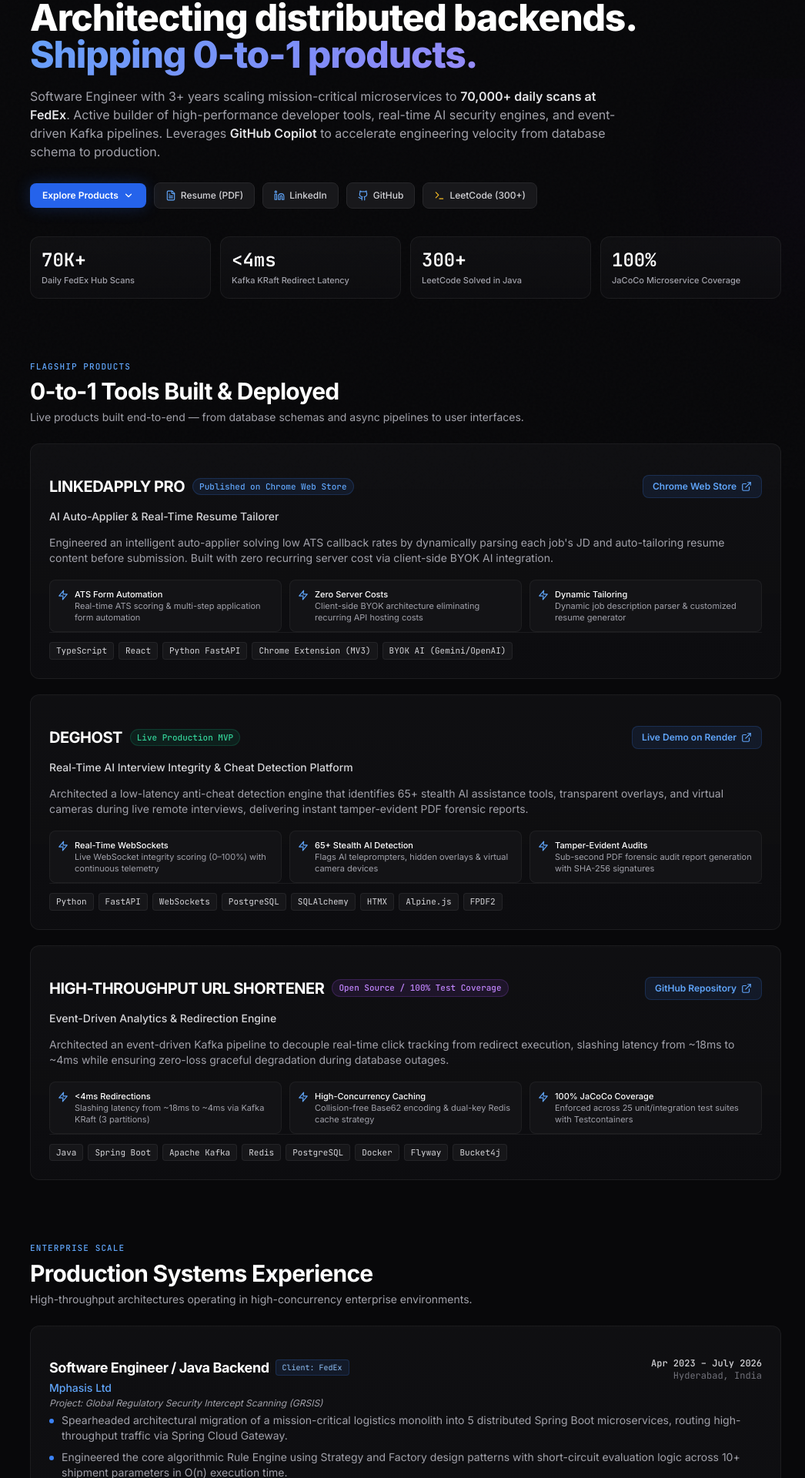
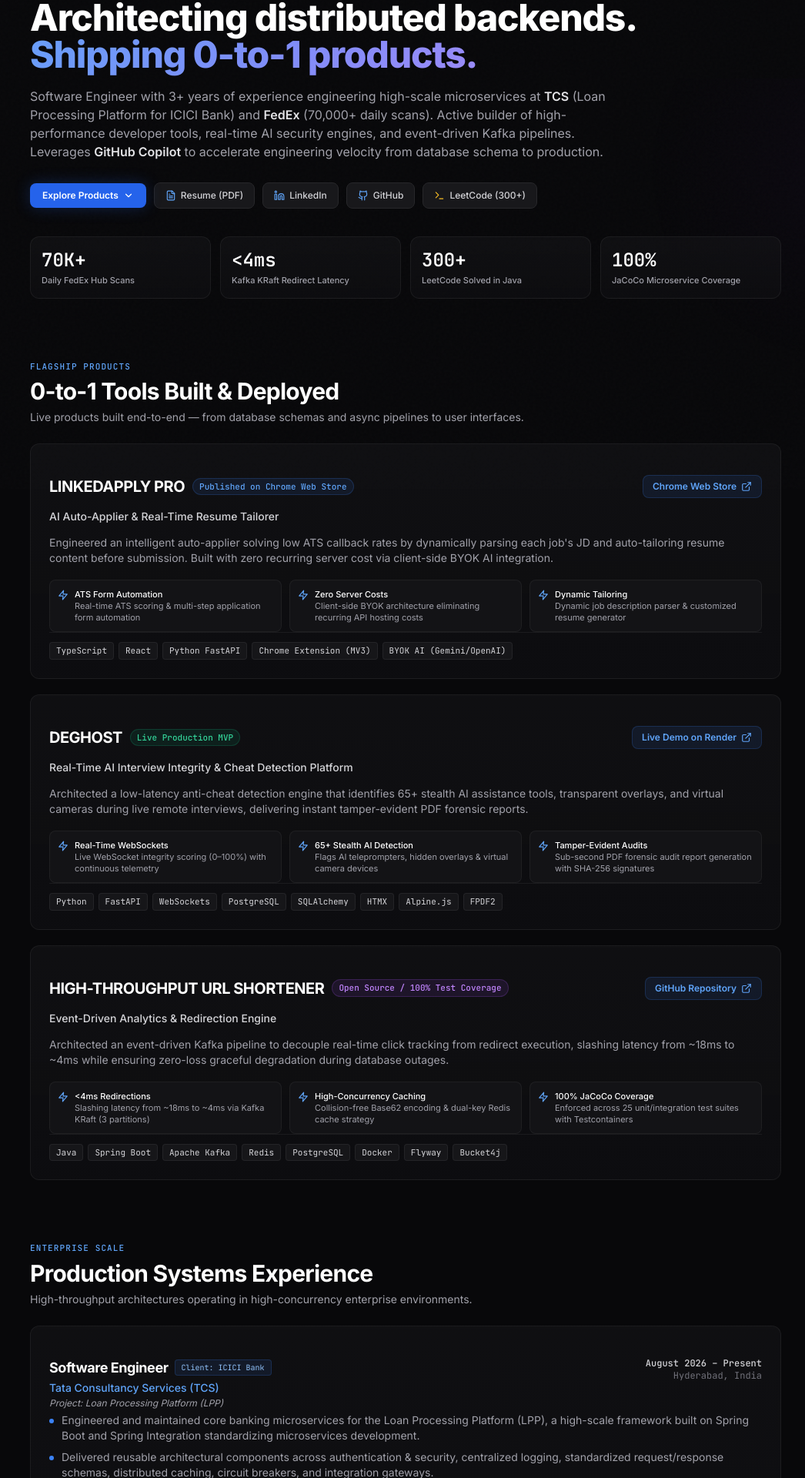
Before and after one commit to naamsanamone/DeveloperPortfolio, a React (Vite) app: page / in a window 1280 px wide. Shown: the part 165-2085 px from the top of the page at 77% size, without its empty margins (113-1159 px from the left). Built offline with nearby package versions, Linux system fonts and the light colour scheme.

Commit message:
feat: Add TCS current job (LPP, ICICI Bank), update Mphasis to Associate Software Engineer, update 2-page resume

```diff
--- a/index.html
+++ b/index.html
@@ -7,10 +7,10 @@
     <!-- Primary Meta Tags -->
     <title>Sai Venkat | Systems & Product Engineer — Java, Distributed Systems, Kafka</title>
     <meta name="title" content="Sai Venkat | Systems & Product Engineer — Java, Distributed Systems, Kafka" />
-    <meta name="description" content="Product-Minded Systems Engineer scaling distributed backends to 70,000+ daily scans at FedEx. Builder of LinkedApply Pro (Chrome Web Store), DeGhost (AI Interview Integrity), and high-throughput Kafka pipelines. Java, Spring Boot, React, FastAPI." />
+    <meta name="description" content="Product-Minded Systems Engineer building scalable microservices at TCS (Loan Processing Platform for ICICI Bank) and FedEx (70,000+ daily scans). Builder of LinkedApply Pro (Chrome Web Store), DeGhost (AI Interview Integrity), and high-throughput Kafka pipelines. Java, Spring Boot, React, FastAPI." />
     <meta name="author" content="Sanamreddy Sai Venkata Reddy" />
     <meta name="robots" content="index, follow" />
-    <meta name="keywords" content="Sai Venkat, Software Engineer, Java Developer, Spring Boot, Apache Kafka, Distributed Systems, Microservices, FastAPI, React, Full Stack Developer, FedEx, Systems Engineer, Backend Developer, Product Engineer, Chrome Extension, DeGhost, LinkedApply Pro, Portfolio" />
+    <meta name="keywords" content="Sai Venkat, Software Engineer, Java Developer, Spring Boot, Spring Integration, Apache Kafka, Distributed Systems, Microservices, FastAPI, React, Full Stack Developer, TCS, Tata Consultancy Services, ICICI Bank, Loan Processing Platform, FedEx, Systems Engineer, Backend Developer, Product Engineer, Chrome Extension, DeGhost, LinkedApply Pro, Portfolio" />
     <meta name="theme-color" content="#08080a" />
     <meta name="apple-mobile-web-app-status-bar-style" content="black-translucent" />
     <meta name="color-scheme" content="dark" />
@@ -20,7 +20,7 @@
     <meta property="og:type" content="website" />
     <meta property="og:url" content="https://developer-portfolio-sai.vercel.app/" />
     <meta property="og:title" content="Sai Venkat | Systems & Product Engineer" />
-    <meta property="og:description" content="Software Engineer scaling distributed backends to 70k+ daily transactions & shipping 0-to-1 AI products. Java, Spring Boot, Kafka, FastAPI, React." />
+    <meta property="og:description" content="Software Engineer engineering high-scale microservices at TCS (ICICI Bank) & FedEx (70k+ scans). Java, Spring Boot, Kafka, FastAPI, React." />
     <meta property="og:image" content="https://developer-portfolio-sai.vercel.app/og-preview.png" />
     <meta property="og:image:width" content="1200" />
     <meta property="og:image:height" content="630" />
@@ -31,7 +31,7 @@
     <meta name="twitter:card" content="summary_large_image" />
     <meta name="twitter:url" content="https://developer-portfolio-sai.vercel.app/" />
     <meta name="twitter:title" content="Sai Venkat | Systems & Product Engineer" />
-    <meta name="twitter:description" content="Software Engineer scaling distributed backends to 70k+ daily transactions & shipping 0-to-1 AI products." />
+    <meta name="twitter:description" content="Software Engineer engineering high-scale microservices at TCS (ICICI Bank) & FedEx (70k+ scans)." />
     <meta name="twitter:image" content="https://developer-portfolio-sai.vercel.app/og-preview.png" />
 
     <!-- Favicon -->
@@ -48,7 +48,7 @@
         "name": "Sanamreddy Sai Venkata Reddy",
         "alternateName": "Sai Venkat",
         "jobTitle": "Systems & Product Engineer",
-        "description": "Software Engineer with 3+ years scaling mission-critical microservices to 70,000+ daily scans at FedEx. Active builder of high-performance developer tools, real-time AI security engines, and event-driven Kafka pipelines.",
+        "description": "Software Engineer with 3+ years experience engineering scalable microservices at TCS (Loan Processing Platform for ICICI Bank) and FedEx (70,000+ daily scans). Active builder of high-performance developer tools, real-time AI security engines, and event-driven Kafka pipelines.",
         "url": "https://developer-portfolio-sai.vercel.app",
         "email": "sanamreddysaivenkatareddy@gmail.com",
         "sameAs": [
@@ -57,16 +57,23 @@
           "https://leetcode.com/u/sanamsai/"
         ],
         "knowsAbout": [
-          "Java", "Spring Boot", "Apache Kafka", "Redis", "Distributed Systems",
+          "Java", "Spring Boot", "Spring Integration", "Apache Kafka", "Redis", "Distributed Systems",
           "Microservices", "Python", "FastAPI", "React", "TypeScript",
           "PostgreSQL", "Docker", "AWS", "Event-Driven Architecture",
           "GitHub Copilot", "Chrome Extensions"
         ],
-        "worksFor": {
-          "@type": "Organization",
-          "name": "Mphasis Ltd",
-          "description": "Client: FedEx — Global Regulatory Security Intercept Scanning (GRSIS)"
-        },
+        "worksFor": [
+          {
+            "@type": "Organization",
+            "name": "Tata Consultancy Services (TCS)",
+            "description": "Client: ICICI Bank — Loan Processing Platform (LPP)"
+          },
+          {
+            "@type": "Organization",
+            "name": "Mphasis Ltd",
+            "description": "Client: FedEx — Global Regulatory Security Intercept Scanning (GRSIS)"
+          }
+        ],
         "alumniOf": {
           "@type": "EducationalOrganization",
           "name": "Pondicherry University"
--- a/src/App.tsx
+++ b/src/App.tsx
@@ -12,10 +12,8 @@
   Boxes,
   Sparkles,
   Terminal,
-  Award,
   FileText,
   ShieldCheck,
-  Activity,
   ChevronDown,
   ArrowUp
 } from 'lucide-react';
@@ -179,7 +177,22 @@
 
   const enterpriseExp = [
     {
-      role: "Software Engineer / Java Backend",
+      role: "Software Engineer",
+      company: "Tata Consultancy Services (TCS)",
+      client: "Client: ICICI Bank",
+      project: "Loan Processing Platform (LPP)",
+      period: "August 2026 – Present",
+      location: "Hyderabad, India",
+      points: [
+        "Engineered and maintained core banking microservices for the Loan Processing Platform (LPP), a high-scale framework built on Spring Boot and Spring Integration standardizing microservices development.",
+        "Delivered reusable architectural components across authentication & security, centralized logging, standardized request/response schemas, distributed caching, circuit breakers, and integration gateways.",
+        "Built core business logic and relational database operations for the KYC (Know Your Customer) microservice for client ICICI Bank, powering automated customer onboarding, verification, underwriting, and disbursement workflows.",
+        "Integrated critical external and enterprise interfaces including Business Rule Engine (BRE), CIBIL credit scoring, Document Management System (DMS), and core banking systems via fault-tolerant REST APIs."
+      ],
+      tech: ["Java", "Spring Boot", "Spring Integration", "Microservices", "REST APIs", "Redis", "Resilience4j", "PostgreSQL", "Docker", "BRE", "CIBIL", "DMS"]
+    },
+    {
+      role: "Associate Software Engineer",
       company: "Mphasis Ltd",
       client: "Client: FedEx",
       project: "Global Regulatory Security Intercept Scanning (GRSIS)",
@@ -231,10 +244,9 @@
   ];
 
   const achievements = [
-    { icon: Award, iconBg: "bg-amber-500/10 border-amber-500/20", iconText: "text-amber-400", title: "Star Performer of the PI", desc: "Recognized at FedEx for spearheading the end-to-end Java 8 to Java 17 migration across compliance microservices, delivering 30% latency reduction." },
-    { icon: Activity, iconBg: "bg-blue-500/10 border-blue-500/20", iconText: "text-blue-400", title: "30% System Performance", desc: "Diagnosed latency bottlenecks, optimized database plans with composite B-Tree indexes, and deployed distributed Redis caching." },
+    { icon: ShieldCheck, iconBg: "bg-emerald-500/10 border-emerald-500/20", iconText: "text-emerald-400", title: "Chrome Web Store & Render Deployments", desc: "Published LinkedApply Pro to the official Google Chrome Web Store; deployed DeGhost live MVP on Render with sub-second WebSocket audits." },
+    { icon: Zap, iconBg: "bg-blue-500/10 border-blue-500/20", iconText: "text-blue-400", title: "100% JaCoCo Coverage & Kafka Engine", desc: "Engineered High-Throughput URL Shortener with 100% test coverage across 25 unit/integration tests and <4ms redirect latency via Apache Kafka." },
     { icon: Terminal, iconBg: "bg-purple-500/10 border-purple-500/20", iconText: "text-purple-400", title: "300+ LeetCode Solved", desc: "Demonstrated algorithmic rigor in Java across graphs, trees, dynamic programming, backtracking, and high-concurrency structures." },
-    { icon: ShieldCheck, iconBg: "bg-emerald-500/10 border-emerald-500/20", iconText: "text-emerald-400", title: "Chrome Web Store & Render Deployments", desc: "Published LinkedApply Pro to the official Google Chrome Web Store; deployed DeGhost live MVP on Render with sub-second WebSocket audits." },
     { icon: Sparkles, iconBg: "bg-indigo-500/10 border-indigo-500/20", iconText: "text-indigo-400", title: "Best Paper Award — Research Publication", desc: "Published deep learning research on Lung Cancer Prediction using ResNet-50 at IJARBEST and won Best Paper. (B.Tech IT, Pondicherry University, CGPA 7.97)." },
   ];
 
@@ -344,8 +356,9 @@
               </span>
             </h1>
             <p className="text-zinc-400 text-sm sm:text-base leading-relaxed max-w-3xl pt-1">
-              Software Engineer with 3+ years scaling mission-critical microservices to{' '}
-              <strong className="text-zinc-200 font-semibold">70,000+ daily scans at FedEx</strong>.
+              Software Engineer with 3+ years of experience engineering high-scale microservices at{' '}
+              <strong className="text-zinc-200 font-semibold">TCS</strong> (Loan Processing Platform for ICICI Bank) and{' '}
+              <strong className="text-zinc-200 font-semibold">FedEx</strong> (70,000+ daily scans).
               Active builder of high-performance developer tools, real-time AI security engines, and event-driven Kafka pipelines.
               Leverages <strong className="text-zinc-200 font-semibold">GitHub Copilot</strong> to accelerate engineering velocity from database schema to production.
             </p>
@@ -576,25 +589,8 @@
           </div>
 
           <motion.div variants={staggerContainer} initial="hidden" whileInView="visible" viewport={{ once: true }}>
-            {/* Row 1: 3 cards */}
-            <div className="grid grid-cols-1 md:grid-cols-3 gap-3.5">
-              {achievements.slice(0, 3).map((a, i) => (
-                <motion.div key={i} variants={staggerItem}>
-                  <SpotlightCard className="p-4 space-y-2">
-                    <div className="flex items-center gap-2.5">
-                      <div className={`w-7 h-7 rounded-lg border flex items-center justify-center shrink-0 ${a.iconBg}`}>
-                        <a.icon className={`w-4 h-4 ${a.iconText}`} aria-hidden="true" />
-                      </div>
-                      <div className="text-xs sm:text-sm font-semibold text-white">{a.title}</div>
-                    </div>
-                    <div className="text-xs text-zinc-400 leading-relaxed flex-1">{a.desc}</div>
-                  </SpotlightCard>
-                </motion.div>
-              ))}
-            </div>
-            {/* Row 2: 2 cards */}
-            <div className="grid grid-cols-1 md:grid-cols-2 gap-3.5 mt-3.5">
-              {achievements.slice(3).map((a, i) => (
+            <div className="grid grid-cols-1 md:grid-cols-2 gap-3.5">
+              {achievements.map((a, i) => (
                 <motion.div key={i} variants={staggerItem}>
                   <SpotlightCard className="p-4 space-y-2">
                     <div className="flex items-center gap-2.5">
```
Also changed, not shown: 2 other files (tests, documents, lock files or other folders).
